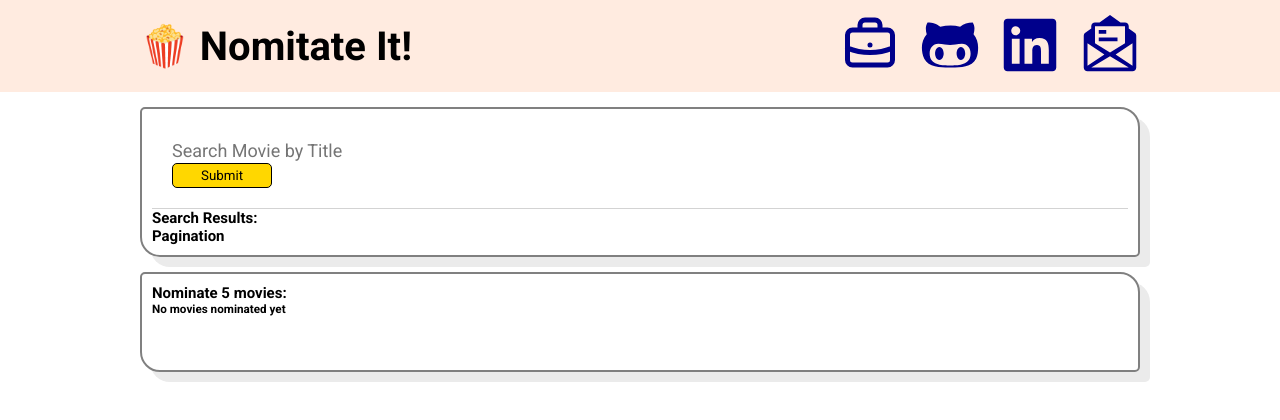
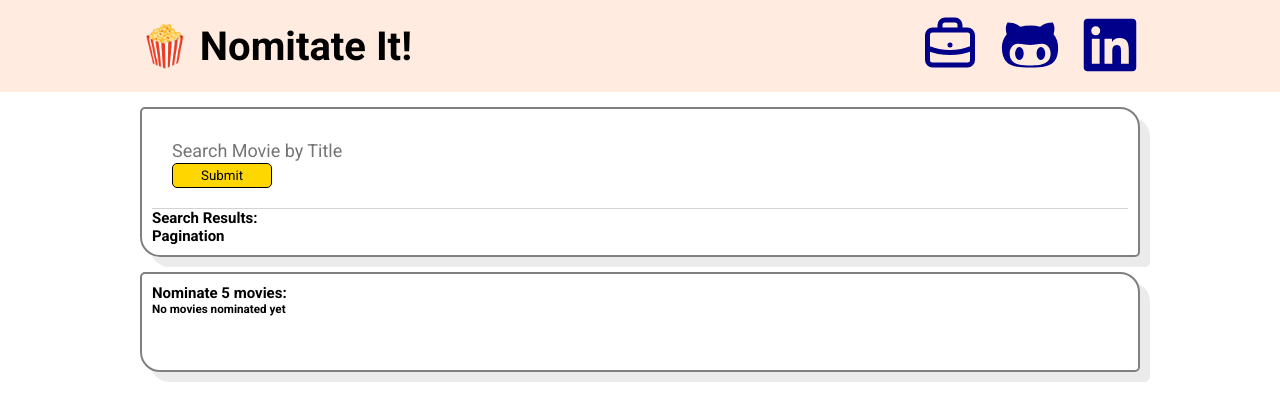
Before and after one commit to zkiu/nominate_it, a React (Create React App) app: page / in a window 1280 px wide. Shown: the top 420 px of the page. Built offline with nearby package versions, Linux system fonts and the light colour scheme.

Commit message:
remove header email btn

```diff
--- a/src/components/HeaderBtnComp/HeaderBtnComp.tsx
+++ b/src/components/HeaderBtnComp/HeaderBtnComp.tsx
@@ -8,15 +8,12 @@ export default function AboutPage() {
 			<a href="https://zkiu.github.io/portfolio/">
 				<HiOutlineBriefcase className="profileBtn" />
 			</a>
-			<a href="https://github.com/zkiu">
+			<a href="https://github.com/zkiu/nominate_it">
 				<FaGithubAlt className="profileBtn" />
 			</a>
 			<a href="https://www.linkedin.com/in/devkiu/">
 				<FaLinkedin className="profileBtn" />
 			</a>
-			<a href="mailto:ukeqlee@gmail.com?subject=qstory">
-				<GoMailRead className="profileBtn" />
-			</a>
 		</div>
 	)
 }
```
